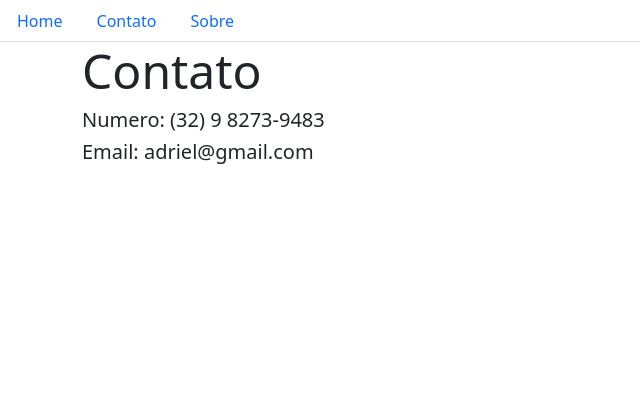
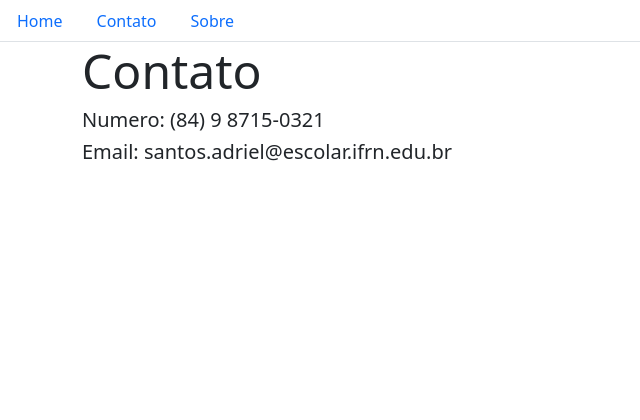
Before and after one commit to adrielsantossss/microblog, a Flask app: page /contato in a window 1280 px wide. Shown: the top 420 px of the page, without its empty margins (0-640 px from the left). Run offline with Flask 2, Linux system fonts and the light colour scheme; parts of the project's set-up code (start-up, migrations or seed data) failed here and were passed over.

Commit message:
Update contato.html

```diff
--- a/app/templates/contato.html
+++ b/app/templates/contato.html
@@ -8,8 +8,8 @@
             <h1 class="display-5">
                 Contato
             </h1>
-            <h5>Numero: (32) 9 8273-9483</h5>
-            <h5>Email: adriel@gmail.com</h5>
+            <h5>Numero: (84) 9 8715-0321</h5>
+            <h5>Email: santos.adriel@escolar.ifrn.edu.br</h5>
         </div>
     </div>
 </div>
```
